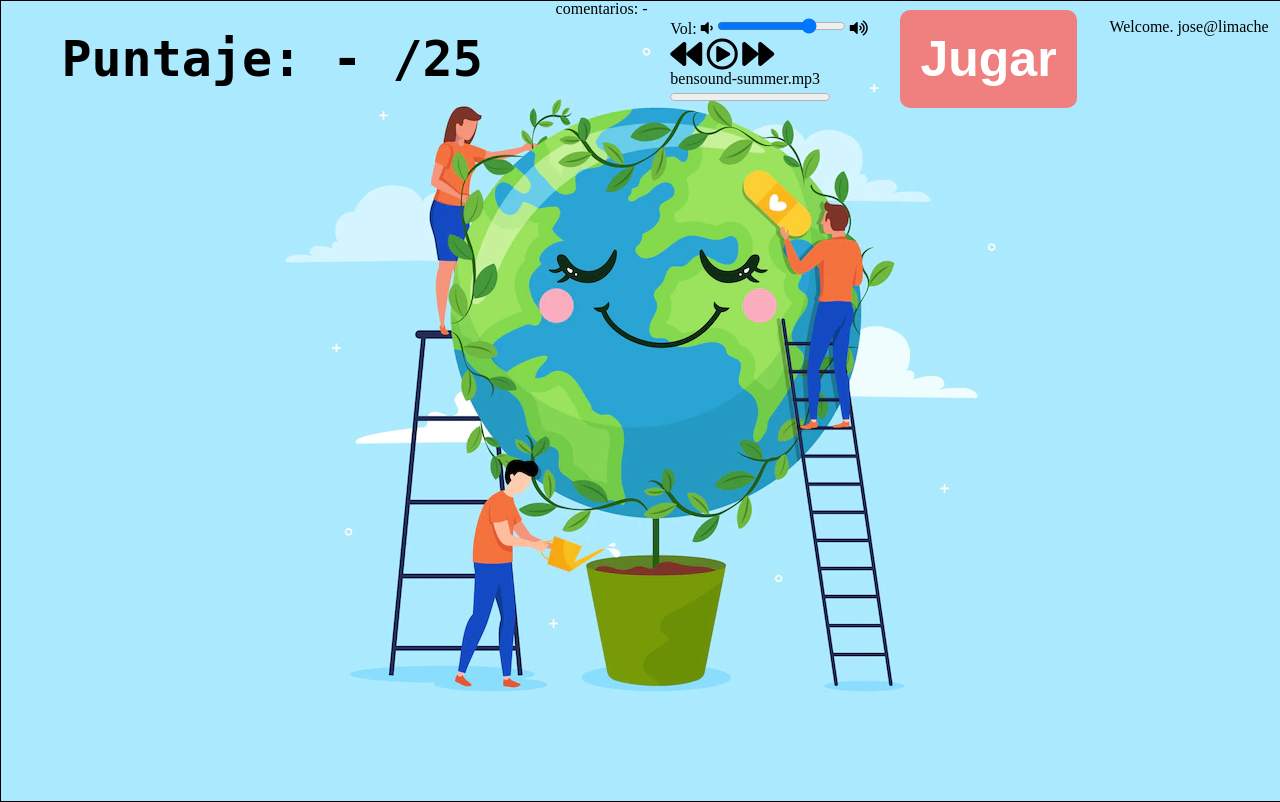
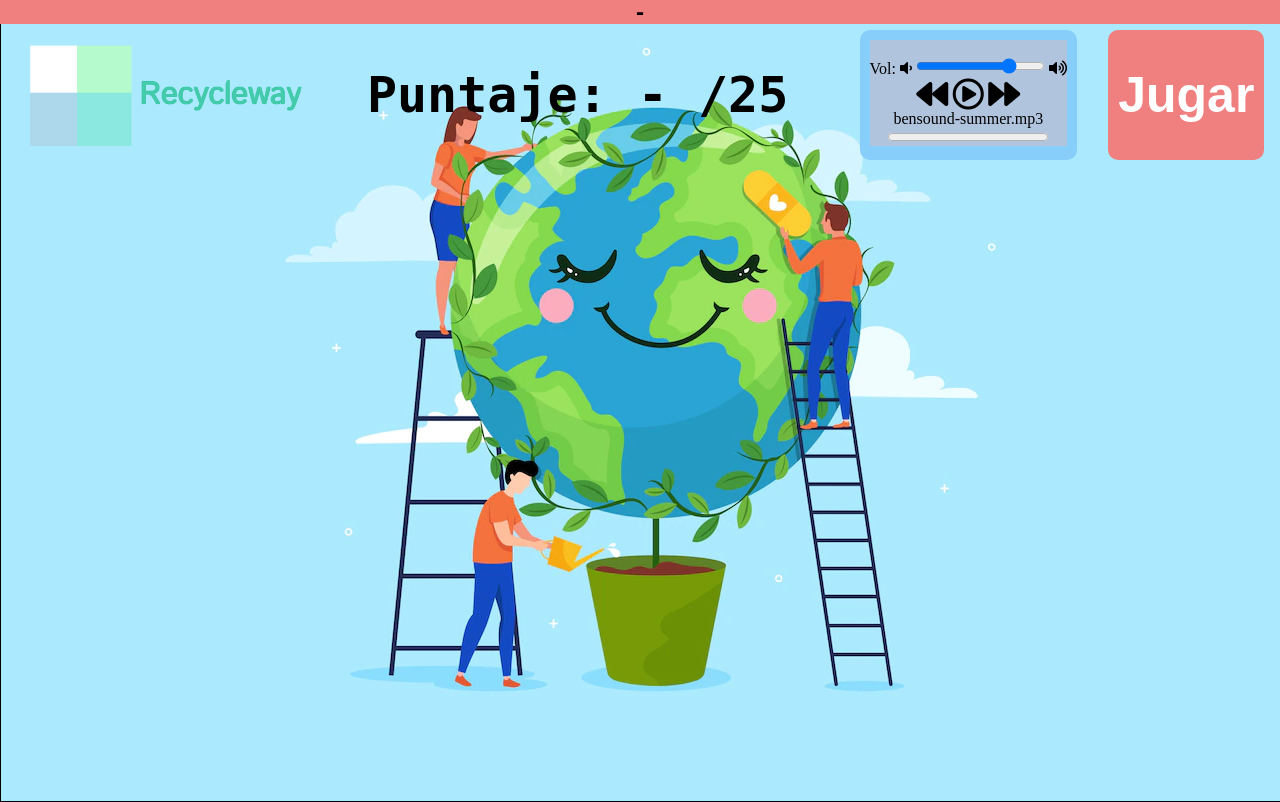
Before and after one commit to olverarce01/Recicleway, a PHP site: page /juego.php in a window 1280 px wide. Run offline with PHP 8.4, Linux system fonts and the light colour scheme; a user stored in the database is signed in; data comes from the database, SQL or seed files in the repository; some libraries are stand-ins or nearby versions.

Commit message:
ultimos diseños estadistica

```diff
--- a/css/estilosJuego.css
+++ b/css/estilosJuego.css
@@ -34,11 +34,23 @@ body{
 	padding: 0 50px;
 	margin: auto 0;
 }
+#comentarios{
+	position: absolute;
+	font-size: 20px;
+	font-weight: bolder;
+	font-family: monospace;
+	text-align: center;
+	width: 100%;
+	background-color: lightcoral;
+	z-index: 1;
+}
+
 
 /* Estilo contenedor del juego */
 #contenedor{
 	display: flex;
-	flex-wrap: wrap;
+	margin: 20px 0;
+	flex-wrap: nowrap;
 	justify-content: space-around;
 	position: absolute;
 	width: 100%;
@@ -48,7 +60,7 @@ body{
 /* Estilo boton del juego */
 button{
 	font-size: 50px;
-	padding: 20px;
+	padding: 10px;
 	margin: 10px;
 	font-weight: bolder;
 	border-radius: 10px;
@@ -62,3 +74,13 @@ button{
 button:hover{
 	background-color: lightsteelblue;
 }
+#reproductor{
+	margin: 10px;
+	padding: 10px;
+	border-radius: 10px;
+	background-color: lightskyblue;
+}
+#controls{
+	text-align: center;
+	background-color: lightsteelblue;
+}
--- a/index.php
+++ b/index.php
@@ -96,10 +96,10 @@
           </form>
         </div>
         <?php else:?>
-             <br> Welcome. <?= $user['correo']; ?>
-            <br>You are Successfully Logged In
+            <i class="bi bi-file-earmark-person icono mx-2"></i>
+            <?= $user['correo']; ?>
             <a href="cerrarSesion.php">
-            Logout
+            <button class="btn btn-info mx-4">Logout</button>
             </a>
         <?php endif; ?>
       </nav>
--- a/informacion.php
+++ b/informacion.php
@@ -97,10 +97,10 @@
           </form>
         </div>
         <?php else:?>
-             <br> Welcome. <?= $user['correo']; ?>
-            <br>You are Successfully Logged In
+            <i class="bi bi-file-earmark-person icono mx-2"></i>
+            <?= $user['correo']; ?>
             <a href="cerrarSesion.php">
-            Logout
+            <button class="btn btn-info mx-4">Logout</button>
             </a>
         <?php endif; ?>
       </nav>
--- a/js/funciones.js
+++ b/js/funciones.js
@@ -143,7 +143,7 @@ var heigh2=img2.height;
 
         for(co of contenedores){
         if(co.tipo==img1.tipo){
-        pComentarios.textContent=`comentarios: El residuo ${img1.nombre} no va en ${img2.nombre}. Debe ir en ${co.nombre}`;
+        pComentarios.textContent=`!!comentarios: El residuo ${img1.nombre} no va en ${img2.nombre}. Debe ir en ${co.nombre}¡¡`;
         }
         }
         sumarFallo(img1.nombre);
--- a/js/juego.js
+++ b/js/juego.js
@@ -8,6 +8,7 @@ var btnJugar=document.getElementById('jugar');
 btnJugar.onclick=function(){
         jugando=true;
         elementos=[];
+        pComentarios.textContent="-";
         var vRandom=obtenerValorRandom(0,jsonElementos.length);
         elementos.push(new Elemento(window_width/2,140,50,50,jsonElementos[vRandom].src,jsonElementos[vRandom].tipo,1,jsonElementos[vRandom].nombre));
         sumarFrecuencia(jsonElementos[vRandom].nombre);
--- a/juego.php
+++ b/juego.php
@@ -14,6 +14,8 @@
     if (count($results) > 0) {
       $user = $results;
     }
+  }else{
+    header('Location: /reciclaje-main');
   }
 ?>
 
@@ -36,9 +38,9 @@
 
 
     <div id="contenedor">
+        <a class="navbar-brand" href="index.php" name="inicio"><img class="logo" src="./img/logobeta1.png" alt="logo de la pagina" width="300px"></a>
         <!-- Puntaje del jugador, perdera puntos si el elemento a poner en contenedor choca con los elementos flotantes -->
         <p id="puntaje">Puntaje: - /<?=$user['puntajeMax']?></p>
-        <p id="comentarios">comentarios: -</p>
         <!-- Contenedor div del reproductor-->
         <div id="reproductor">
             <!-- Proporciona informacion en el navegador para cambiar de musica cuando el jugador da click en los botones del reproductor -->
@@ -69,12 +71,9 @@
             </div>
         </div>
         <button id="jugar">Jugar</button>
-         <?php if(!empty($user)): ?>
-            <br> Welcome. <?= $user['correo']; ?>
-        <?php else:?>
-            <br> Debes iniciar sesion
-        <?php endif; ?>
+
     </div>
+    <p id="comentarios">-</p>
     <!-- Parte del videojuego, se enfoca en canvas -->
     <canvas id="canvas"></canvas>
 
```
Also changed, not shown: historial.php (+20 -11 lines).
